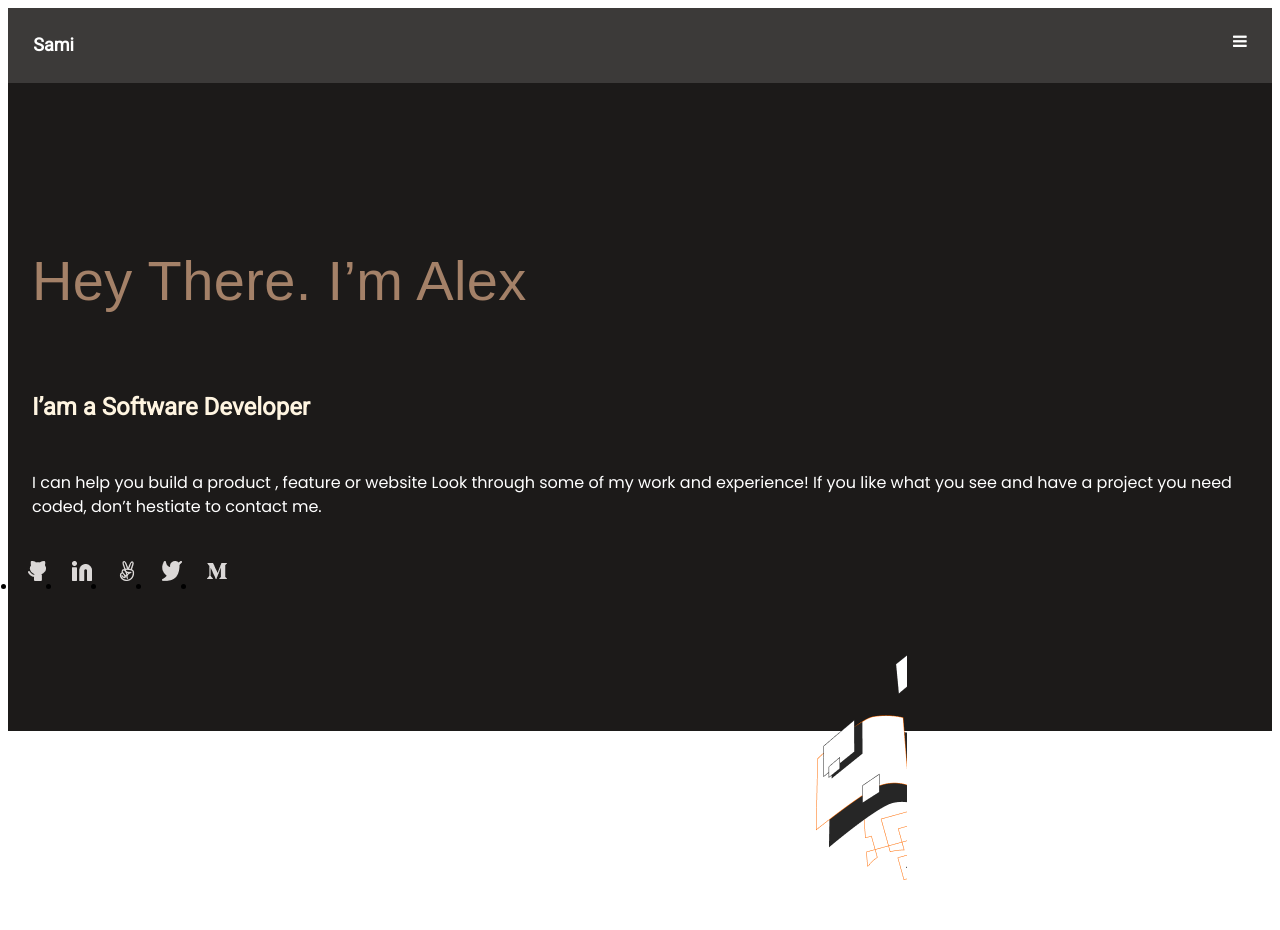
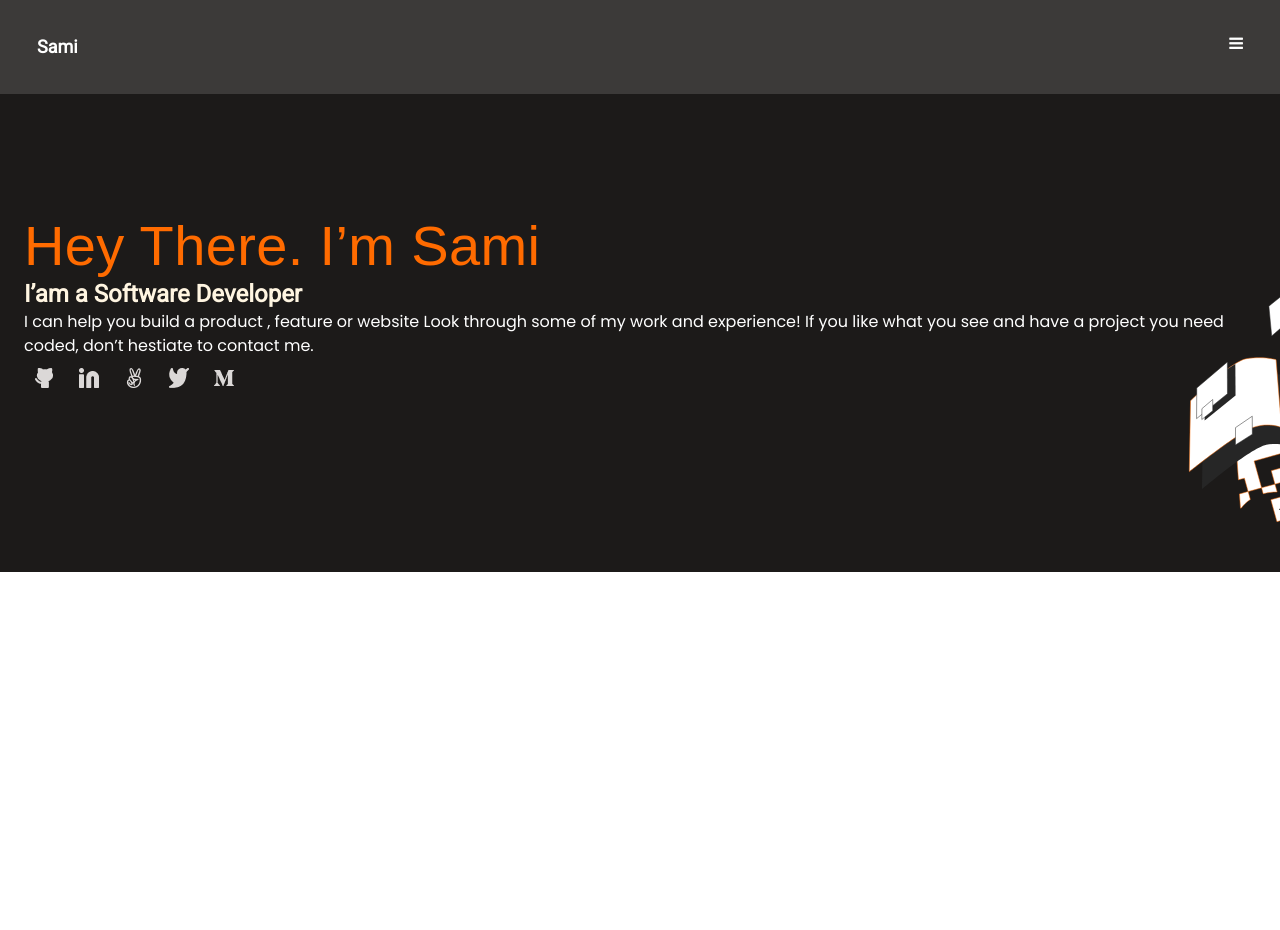
Before and after one commit to samiullah997/Portfolio-Mobile, a website: page index.html in a window 1280 px wide. After the commit the page ends 800 px from the top, so only its background shows below. Drawn offline with Linux system fonts and the light colour scheme; a web font is replaced by a local one.

Commit message:
change the background padding and also change the color code of heading and also change to set background color in css

```diff
--- a/css/style.css
+++ b/css/style.css
@@ -1,11 +1,23 @@
+* {
+  margin: 0;
+  border: 0;
+  box-sizing: border-box;
+}
+
+body {
+  width: 100%;
+}
+
 header {
   display: flex;
   flex-direction: row;
   justify-content: space-between;
   background: #3c3a39;
+  padding: 10px 12px;
+
 }
 
-.logo > a {
+.logo>a {
   font-family: 'Roboto', sans-serif;
   font-style: normal;
   font-weight: 700;
@@ -30,14 +42,10 @@ nav {
   align-items: flex-start;
   padding: 120px 24px;
   background-color: #1c1a19;
-}
-
-.bg-img {
-  position: absolute;
-  left: 59.37%;
-  right: -96.24%;
-  top: 65%;
-  bottom: 0.1%;
+  background-image: url("/images/Illustration.svg");
+  z-index: 5;
+  background-repeat: no-repeat;
+  background-position: bottom right;
 }
 
 h1 {
@@ -46,7 +54,7 @@ h1 {
   font-weight: 400;
   font-size: 56px;
   line-height: 64px;
-  color: #a48168;
+  color: #FF6B00;
   letter-spacing: 0.37px;
 }
 
@@ -69,7 +77,9 @@ p {
 }
 
 .icons {
+  list-style: none;
   display: flex;
   gap: 5px;
-  margin-left: -55px;
+  padding-left: 0;
+  padding-bottom: 50px;
 }
--- a/index.html
+++ b/index.html
@@ -27,7 +27,7 @@
     <!--Home section-->
     <section class="content">
         <h1>Hey There.
-            I’m Alex</h1>
+            I’m Sami</h1>
         <h4>I’am a Software Developer</h4>
         <p>I can help you build a product , feature or website Look through some of my work and experience! If you like
             what you see and have a project you need coded,
@@ -39,7 +39,6 @@
             <li><a href="#"><img src="images/4.png" alt="twiter"></a></li>
             <li><a href="#"><img src="images/5.png" alt="M_logo"></a></li>
         </ul>
-        <img class="bg-img" src="images/bgr.png" alt="background image">
     </section>
 </body>
 
```
Also changed, not shown: images/Illustration.svg (added).
